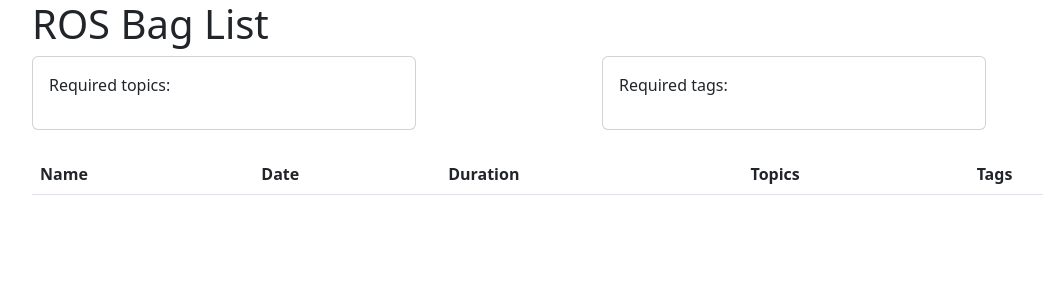
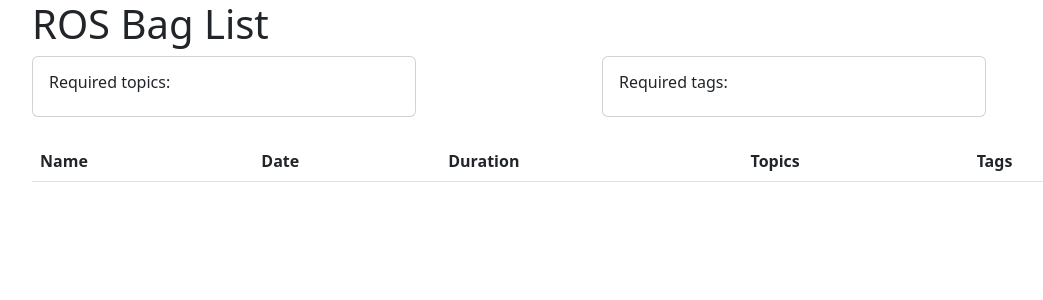
Before and after one commit to teamspatzenhirn/rosbagBrowser, a Django app: template rosbagsApp/templates/rosbagsApp/list.html in a window 1280 px wide. Shown: the top 300 px of the page, without its empty margins (50-1093 px from the left). Run offline with Django 4.2, Linux system fonts and the light colour scheme; the template is opened without the code that fills it, so the values that code supplies are empty.

Commit message:
filter title layout

```diff
--- a/rosbagsApp/templates/rosbagsApp/list.html
+++ b/rosbagsApp/templates/rosbagsApp/list.html
@@ -197,14 +197,14 @@
         <div class="col">
             <div id="topic_filter" class="card h-100" style="width: 24rem;">
                 <div class="card-body">
-                    <p>Required topics:</p>
+                    <h6 class="card-title">Required topics:</h6>
                 </div>
             </div>
         </div>
         <div class="col">
             <div id="tag_filter" class="card h-100" style="width: 24rem;">
                 <div class="card-body">
-                    <p>Required tags:</p>
+                    <h6 class="card-title">Required tags:</h6>
                 </div>
             </div>
         </div>
```
